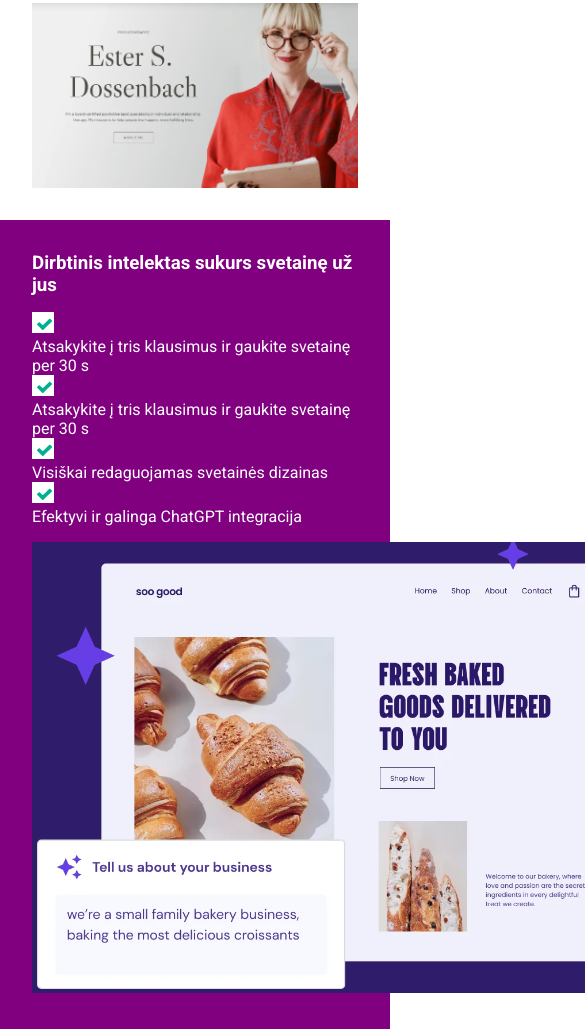
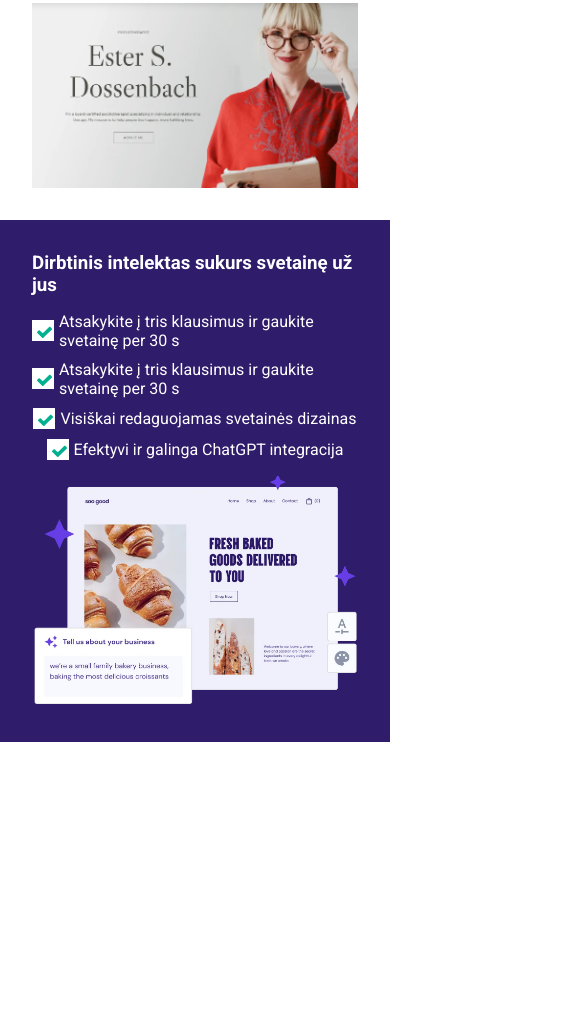
Before and after one commit to Pauliusno/2-uzduotis, a plain HTML site: page index.html in a window 390 px wide. Shown: the part 2864-3893 px from the top of the page, 585 px wide, since content can reach past the window. After the commit the page ends 3606 px from the top, so only its background shows below. Drawn offline with nearby package versions, Linux system fonts and the light colour scheme.

Commit message:
final-push

```diff
--- a/index.html
+++ b/index.html
@@ -34,10 +34,10 @@
                 <div class="nav-bar">
                     <nav>
                         <ul>
-                            <li><a href="#">ABOUT</a></li>
-                            <li><a href="#">OPERATIONS</a></li>
-                            <li><a href="#">INVESTORS</a></li>
-                            <li><a href="#">NEWS</a></li>
+                            <li><a href="#">WordPress</a></li>
+                            <li><a href="#">Kūrimas</a></li>
+                            <li><a href="#">Hostingas</a></li>
+                            <li><a href="#">Domenai</a></li>
 
                         </ul>
                     </nav>
@@ -281,8 +281,10 @@
                         <span class="tres"> <img src="./images/check icon.png" alt="">
                             <p>Visiškai redaguojamas svetainės dizainas</p>
                         </span>
+                    </div>
                         <div class="dos">
-                            </div>
+
+
 
                                 <span class="tres"> <img src="./images/check icon.png" alt="">
                                     <p>Efektyvi ir galinga ChatGPT integracija
--- a/sass/style.scss
+++ b/sass/style.scss
@@ -48,6 +48,7 @@ $ptextcolor: rgb(52, 20, 101);
 body{
     overflow-x: hidden;
     box-sizing: border-box;
+    min-width: 350px;
 
 
 }
@@ -85,11 +86,11 @@ header{
     display: flex;
     align-items: center;
     justify-content: center;
-    gap: 1rem;
+    gap: 0.8rem;
    }
 
    a{
-    @include atag(red);
+    @include atag(rgb(99, 98, 98));
     }
 
    }
@@ -459,6 +460,8 @@ display: none;
             border-color: rgb(183, 0, 255);
         }
 
+
+
     }
 
 
@@ -477,20 +480,36 @@ display: none;
 
   .baked-wrapper{
     display: flex;
+    flex-direction: column;
+    align-items: center;
+    justify-items: center;
     height: 100%;
-    flex-direction: column;
-    align-content: center;
-    justify-items: center;
     color: white;
 
-    margin: 0 auto;
+    margin: 0rem auto;
     gap: 1rem;
-    max-width: 400px;
-    background-color: purple;
+
+    background-color:#2F1C6A;
     padding: 2rem 2rem;
 
+
     .omlete-picture{
-        width: 100%;
+        img{
+            width: 100%;
+        }
+    }
+    .uno{
+        display: flex;
+        align-items: center;
+        flex-direction: column;
+        gap: 10px;
+
+        .tres{
+            display: flex;
+            gap: 5px;
+            align-items: center;
+        }
+
     }
   }
 
```
Also changed, not shown: sass/style.css, 1 other file.
